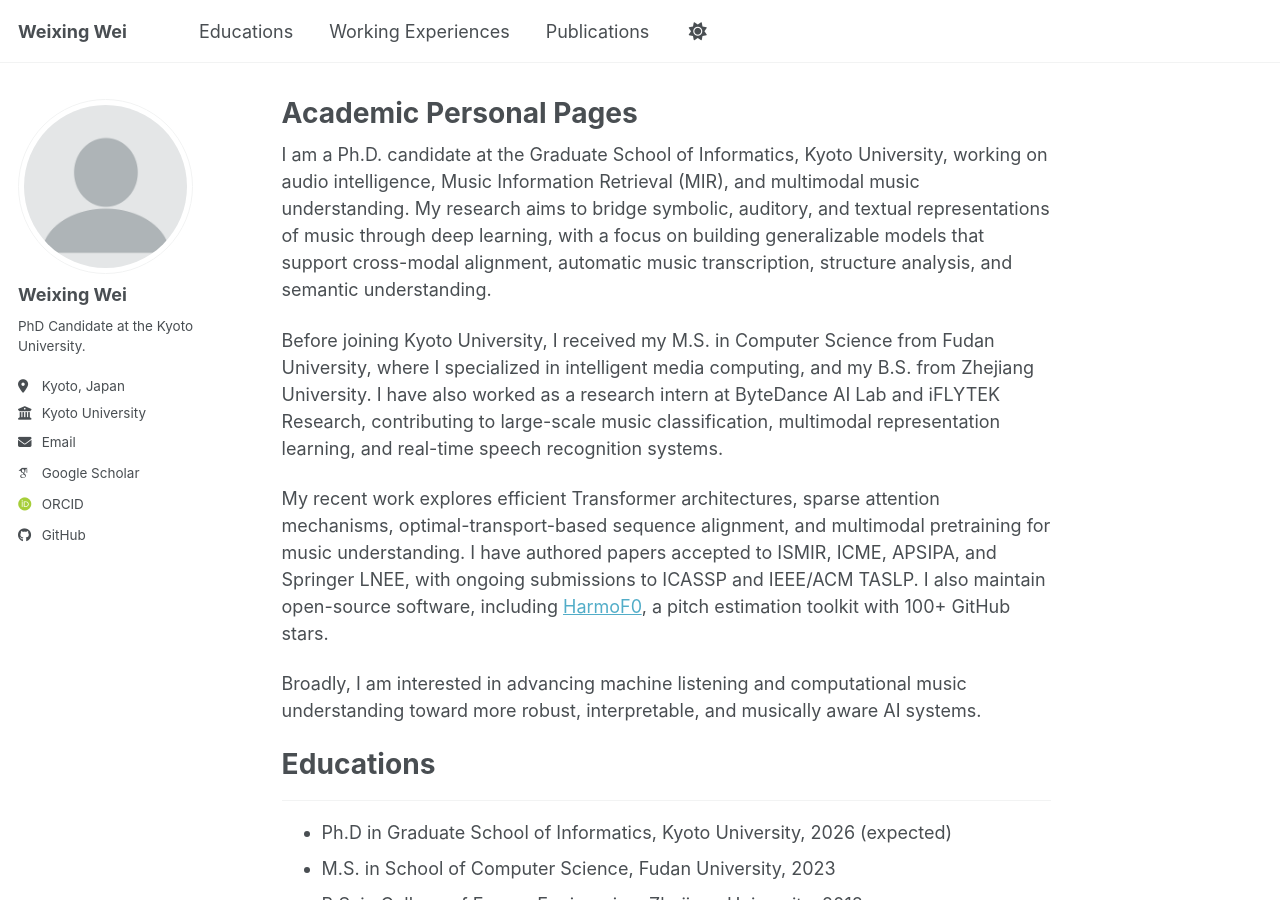
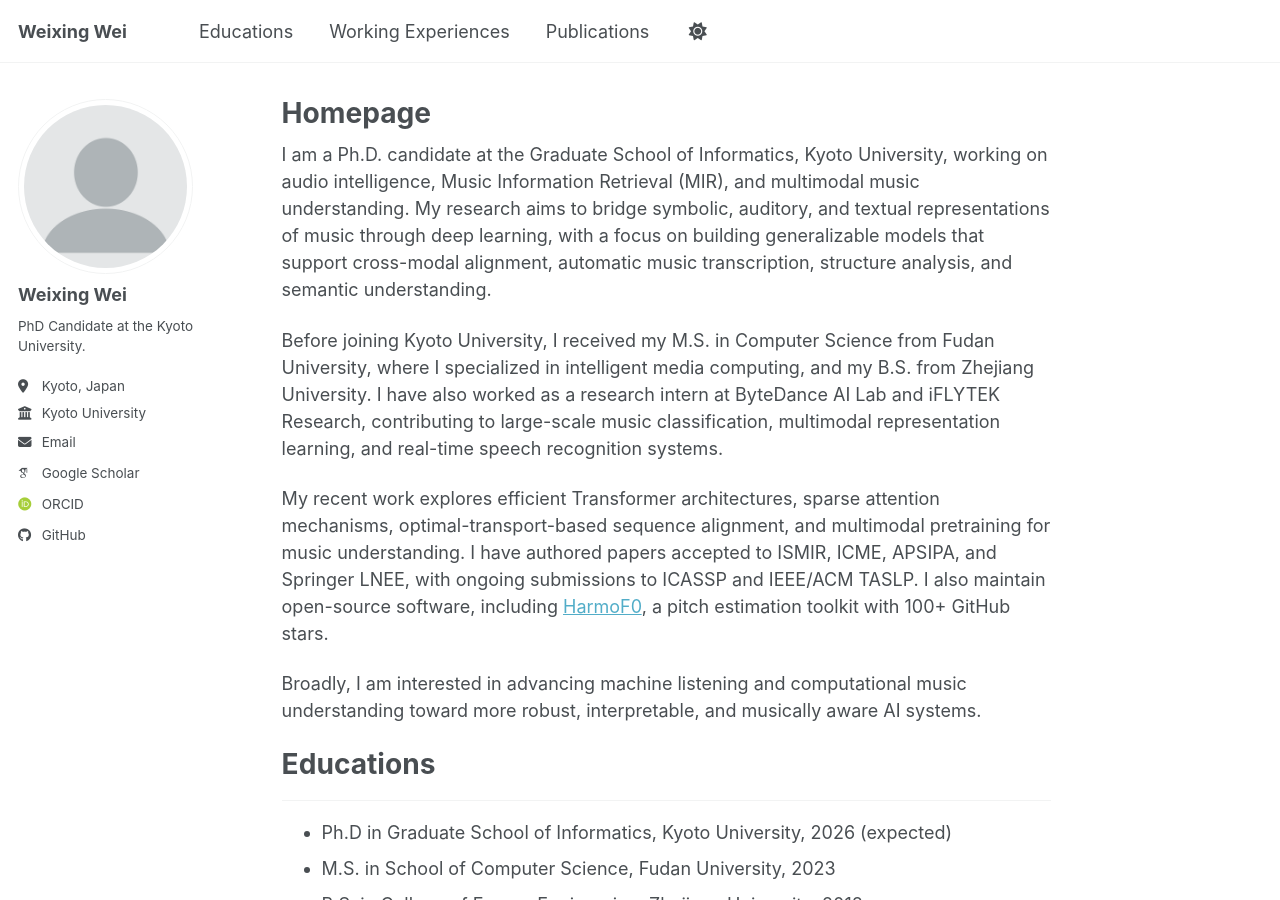
Before and after one commit to WX-Wei/WX-Wei.github.io, a Jekyll site: the page built from _pages/about.md, in a window 1280 px wide and 900 px high. Built offline with Jekyll 4.4.1, drawn with Linux system fonts in a browser that asks for light colours; some web fonts are replaced; a script bundle is joined from its source files by our own code; library files that are not in the unit come from our copies.

Commit message:
Change title from 'Academic Personal Pages' to 'Homepage'

```diff
--- a/_pages/about.md
+++ b/_pages/about.md
@@ -1,6 +1,6 @@
 ---
 permalink: /
-title: "Academic Personal Pages"
+title: "Homepage"
 author_profile: true
 redirect_from:
   - /about/
```
